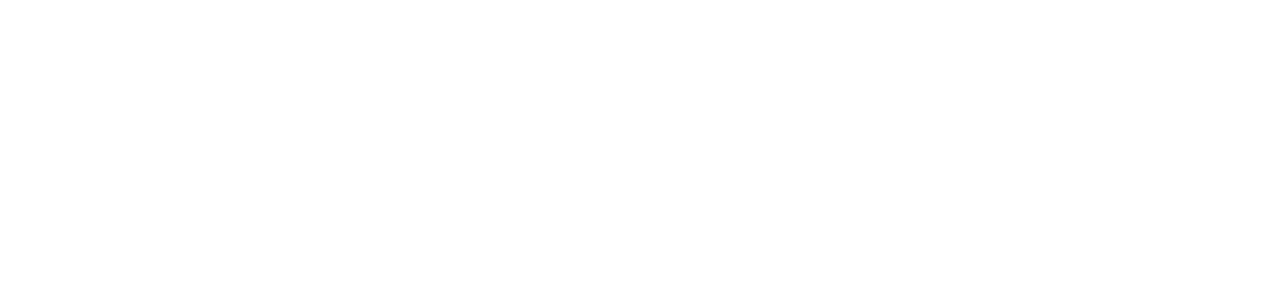
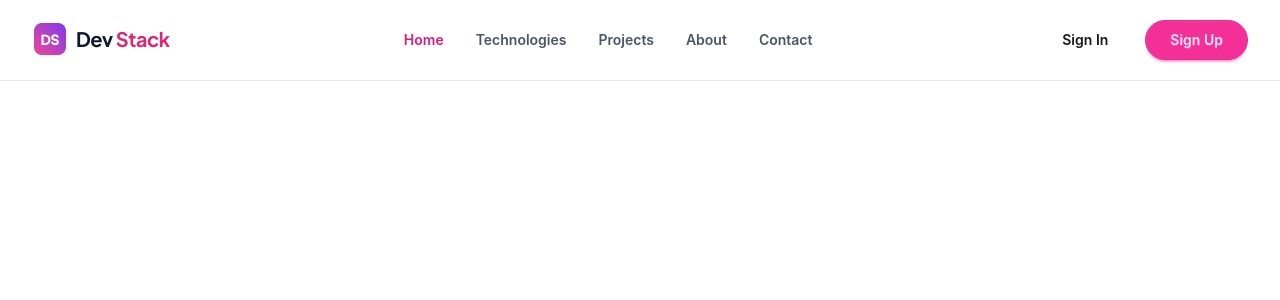
Before and after one commit to Sagorhowlader/b14-a05-devstack, a React (Vite) app: page / in a window 1280 px wide. Shown: the top 300 px of the page. Built offline with nearby package versions, Linux system fonts and the light colour scheme.

Commit message:
Navbar Design

```diff
--- a/src/App.tsx
+++ b/src/App.tsx
@@ -1,7 +1,12 @@
 import "./App.css";
+import Navbar from "./components/Navbar/Navbar";
 
 function App() {
-  return <></>;
+  return (
+    <>
+      <Navbar />
+    </>
+  );
 }
 
 export default App;
--- /dev/null
+++ b/src/components/Navbar/Navbar.tsx
@@ -0,0 +1,31 @@
+import Logo from "../../assets/logo-text.png";
+const Navbar = () => {
+  return (
+    <div className="border-b border-gray-200">
+      <nav className="container mx-auto px-8 flex justify-between items-center min-h-[80px]">
+        <div>
+          <img src={Logo} alt="Dev Stack" />
+        </div>
+        <div>
+          <ul className="flex gap-8 justify-center items-center text-sm font-semibold">
+            <li className="text-[#D91B7E]">Home</li>
+            <li className="text-[#475569]">Technologies</li>
+            <li className="text-[#475569]">Projects</li>
+            <li className="text-[#475569]">About</li>
+            <li className="text-[#475569]">Contact</li>
+          </ul>
+        </div>
+        <div className="flex gap-5">
+          <button className="btn btn-ghost text-sm font-semibold">
+            Sign In
+          </button>
+          <button className="btn btn-secondary rounded-full px-6 py-4 text-sm font-semibold">
+            Sign Up
+          </button>
+        </div>
+      </nav>
+    </div>
+  );
+};
+
+export default Navbar;
```
Also changed, not shown: src/components/Navbar/Navbar.css (added).
